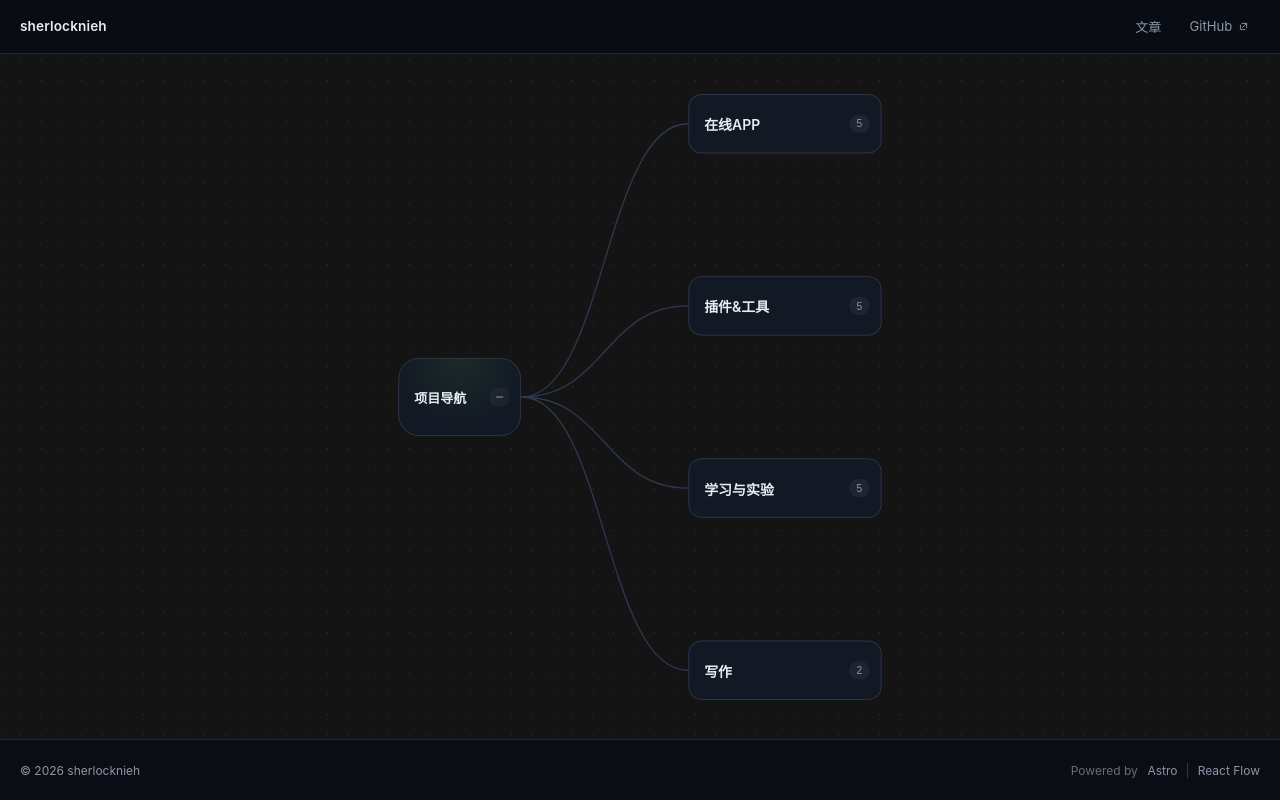
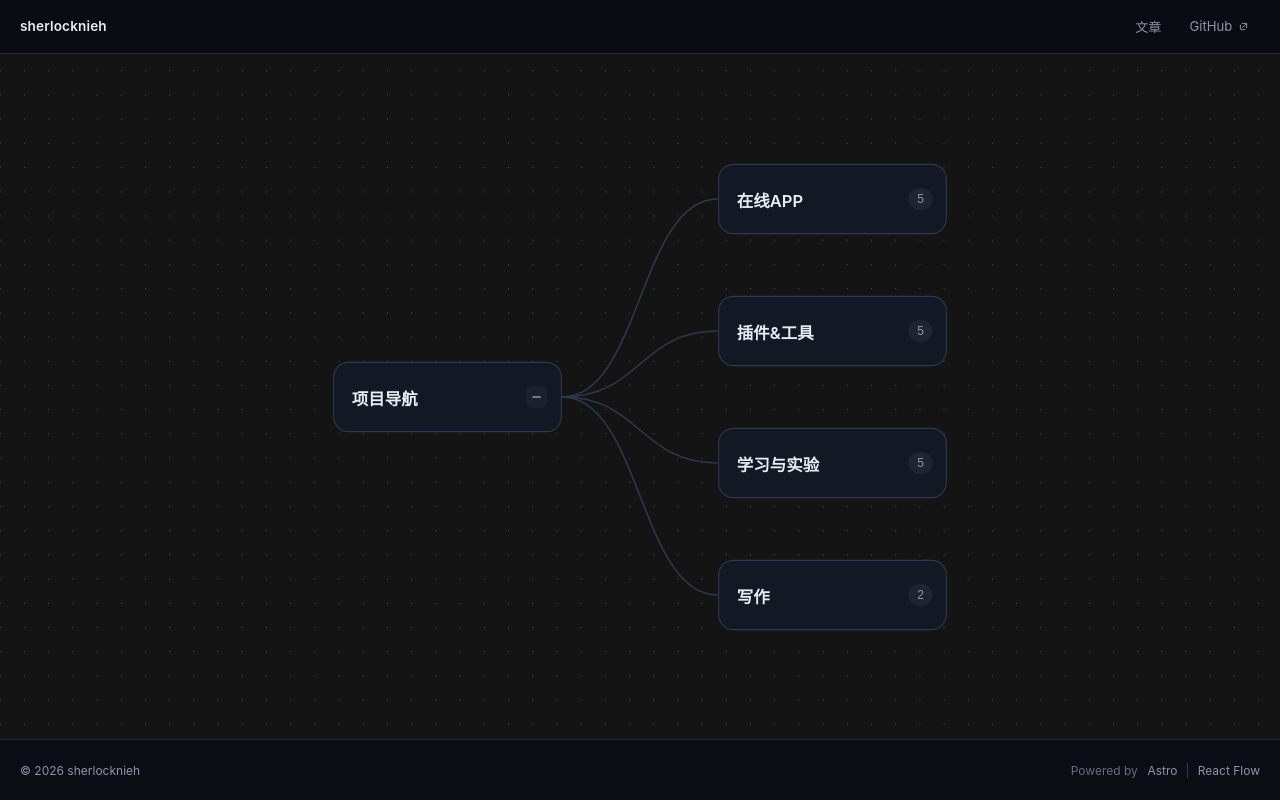
Before and after one commit to sherlocknieh/sherlocknieh.github.io, an Astro site: page / in a window 1280 px wide. Built offline with nearby package versions, Linux system fonts and the light colour scheme; Astro itself is replaced by a stand-in of ours.

Commit message:
根节点与其他节点统一, 聚焦自动展开并靠左居中
- 根节点复用分组卡片的样式与结构, 尺寸与分类节点一致
- 点击节点主体聚焦时自动展开该分支
- 聚焦节点固定在水平 32%、垂直居中, 缩放按左右与高度可用空间收紧
- 取景改回同步 setViewport: 动画依赖帧回调, 后台标签页会被暂停导致画布不更新

Co-authored-by: Copilot <223556219+Copilot@users.noreply.github.com>

```diff
--- a/src/components/NodeGraph.tsx
+++ b/src/components/NodeGraph.tsx
@@ -134,10 +134,10 @@ function RootNode({ data }: NodeProps) {
   const { reset, toggleRoot } = useContext(GraphInteraction);
 
   return (
-    <div className="node-card node-card--root">
+    <div className="node-card node-card--group">
       <Handle type="source" position={Position.Right} className="node-handle" isConnectable={false} />
       <button type="button" className="node-main" onClick={reset} title="回到总览">
-        <span className="node-name">{d.label}</span>
+        <span className="node-group-label">{d.label}</span>
       </button>
       <button
         type="button"
@@ -215,7 +215,6 @@ function GraphCanvas({ entries, profile }: { entries: GraphEntry[]; profile: Gra
   const [focus, setFocus] = useState<Focus | null>(null);
   const [resizeTick, setResizeTick] = useState(0);
   const canvasRef = useRef<HTMLDivElement>(null);
-  const didInit = useRef(false);
   const { setViewport } = useReactFlow();
 
   // 默认展开到三级: 根 → 分组 → 分类, 分类下的条目默认收起, 由节点上的按钮展开
@@ -228,10 +227,23 @@ function GraphCanvas({ entries, profile }: { entries: GraphEntry[]; profile: Gra
   /** 聚焦是幂等的: 重复点击同一节点保持选中, 取消选中只走总览按钮或空白处 */
   const focusGroup = useCallback((id: GroupId) => {
     setFocus({ group: id });
+    // 聚焦时自动展开这一支, 否则聚焦后看不到内容
+    setCollapsed((current) => {
+      if (!current.has(groupKey(id))) return current;
+      const next = new Set(current);
+      next.delete(groupKey(id));
+      return next;
+    });
   }, []);
 
   const focusSection = useCallback((group: GroupId, section: string) => {
     setFocus({ group, section });
+    setCollapsed((current) => {
+      const next = new Set(current);
+      next.delete(groupKey(group));
+      next.delete(sectionKey(group, section));
+      return next;
+    });
   }, []);
 
   /** 分组只控制分类是否可见, 分类自身的条目展开状态保持不变 */
@@ -329,16 +341,44 @@ function GraphCanvas({ entries, profile }: { entries: GraphEntry[]; profile: Gra
     const zoom = Math.max(fitZoom, 0.55);
     const fits = fitZoom >= 0.55;
 
-    void setViewport(
-      {
+    // 聚焦时把焦点节点放在垂直居中、水平偏左的位置, 右侧留给展开出来的内容
+    const anchorId = focus
+      ? focus.section
+        ? sectionNodeId(focus.group, focus.section)
+        : groupNodeId(focus.group)
+      : null;
+    const anchor = anchorId ? rects.get(anchorId) : undefined;
+
+    let viewport;
+    if (anchor) {
+      // 焦点节点固定在水平 32%、垂直居中; 缩放按它左侧残留、右侧内容与高度收紧, 保证边缘不被裁
+      const anchorCx = anchor.x + anchor.width / 2;
+      const anchorCy = anchor.y + anchor.height / 2;
+      const anchorZoom = Math.max(
+        Math.min(
+          (width * 0.32) / Math.max(anchorCx - box.x, 1),
+          (width * 0.68) / Math.max(box.x + box.width - anchorCx, 1),
+          (height - margin * 2) / Math.max(box.height, 1),
+          1.1,
+        ),
+        0.55,
+      );
+      viewport = {
+        x: width * 0.32 - anchorCx * anchorZoom,
+        y: height / 2 - anchorCy * anchorZoom,
+        zoom: anchorZoom,
+      };
+    } else {
+      viewport = {
         x: width / 2 - (box.x + box.width / 2) * zoom,
         y: fits ? height / 2 - (box.y + box.height / 2) * zoom : margin - box.y * zoom,
         zoom,
-      },
-      { duration: didInit.current ? 520 : 0 },
-    );
-    didInit.current = true;
-  }, [rects, resizeTick, setViewport, visibleIds]);
+      };
+    }
+
+    // 同步设置视口: 动画依赖下一帧, 后台标签页里会被暂停, 结果就是画布停在默认位置
+    void setViewport(viewport);
+  }, [focus, rects, resizeTick, setViewport, visibleIds]);
 
   // 画布尺寸变化后重新取景, 避免节点被裁到视野外
   useEffect(() => {
--- a/src/lib/graph-layout.ts
+++ b/src/lib/graph-layout.ts
@@ -12,7 +12,7 @@ import {
 
 /** 节点尺寸是布局与渲染的唯一来源, 样式层不再重复声明宽高 */
 export const NODE_SIZE = {
-  root: { width: 132, height: 84 },
+  root: { width: 208, height: 64 },
   category: { width: 208, height: 64 },
   section: { width: 188, height: 56 },
   leaf: { width: 268, height: 60 },
@@ -26,7 +26,7 @@ const AXIS = {
   leafX: 1030,
   /** 分组没有分类时, 叶子直接贴在分组右侧 */
   directLeafX: 690,
-  groupGapY: 132,
+  groupGapY: 56,
   sectionGapY: 96,
   leafGapY: 78,
 } as const;
--- a/src/styles/graph.css
+++ b/src/styles/graph.css
@@ -114,23 +114,6 @@
 
 .node-card:hover {
   border-color: var(--accent);
-}
-
-.node-card--root {
-  justify-content: center;
-  gap: 8px;
-  padding: 0 12px 0 16px;
-  border-radius: 22px;
-  background: radial-gradient(circle at 50% 0%, rgba(94, 234, 212, 0.1), var(--surface) 68%);
-}
-
-.node-card--root .node-main {
-  flex: 0 1 auto;
-}
-
-.node-name {
-  font-size: 14px;
-  font-weight: 650;
 }
 
 .node-card--group {
```
Also changed, not shown: README.md.
